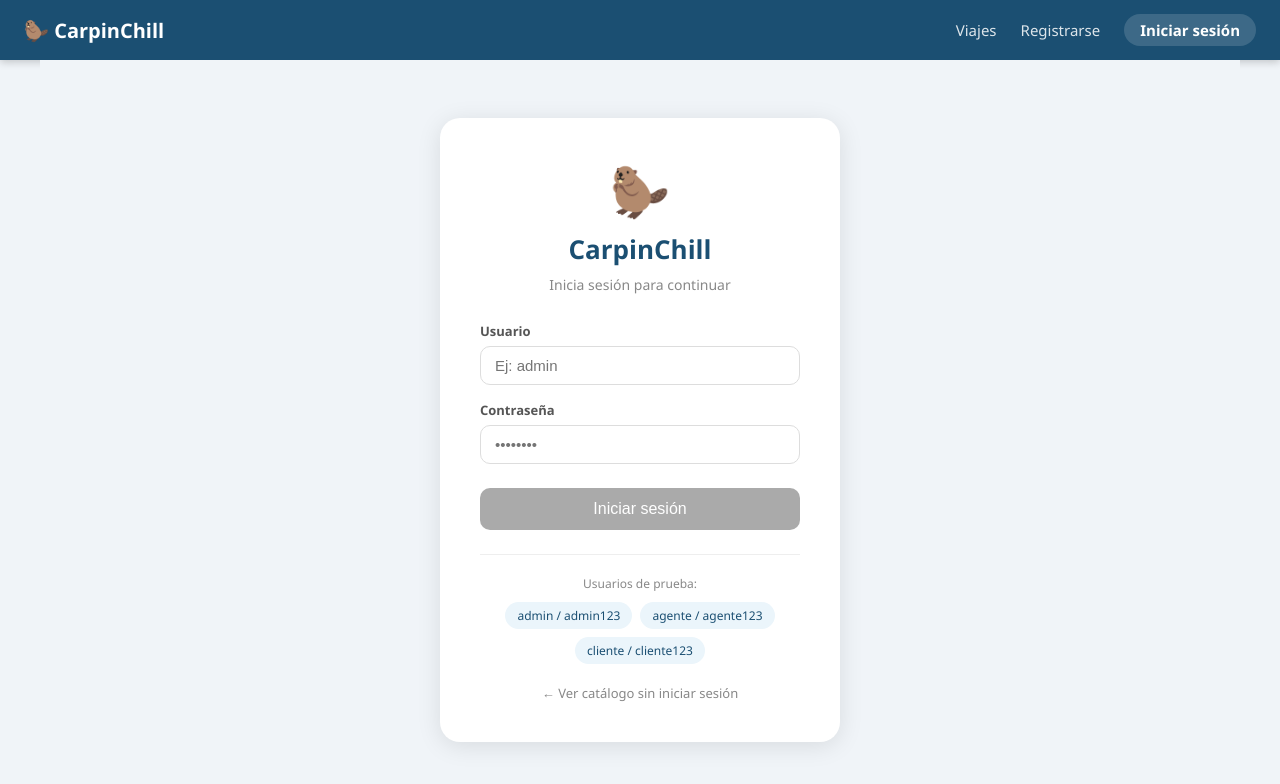
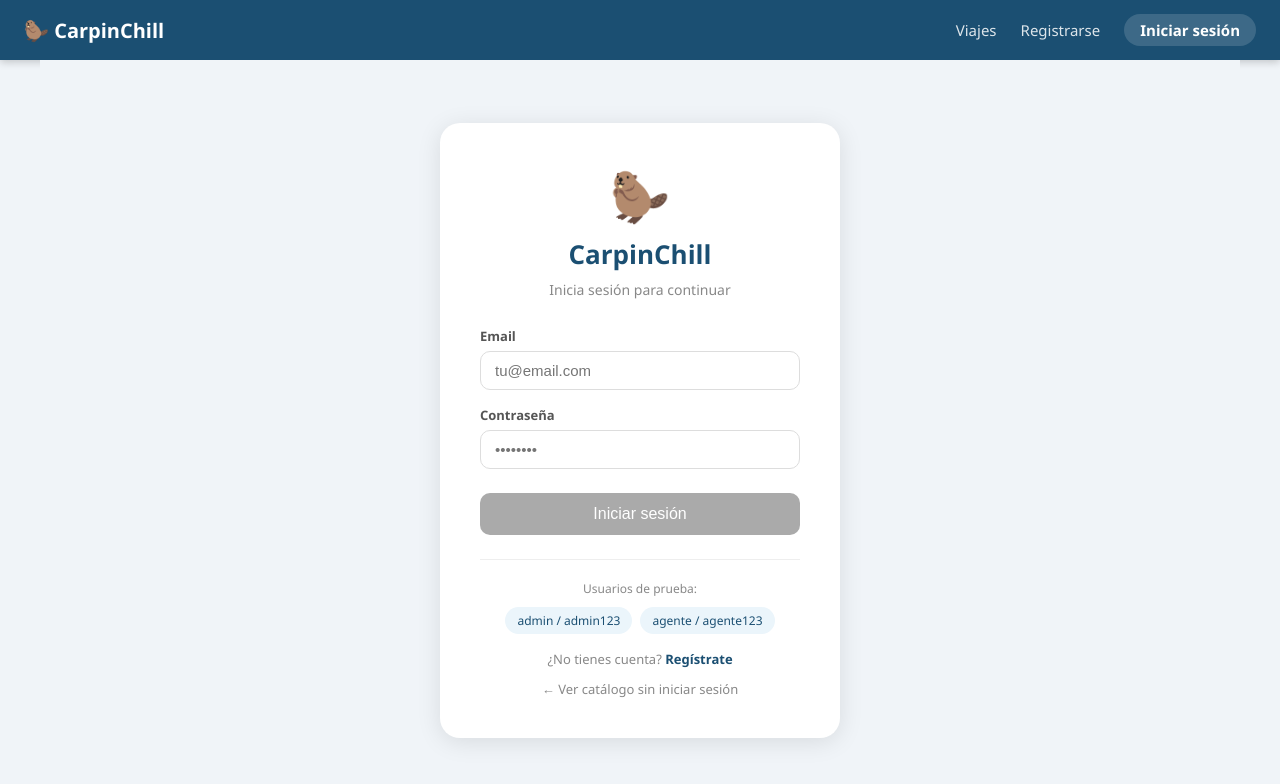
Before and after one commit to camilopena1/repositorioCarpinChill, an Angular app in the folder carpinchill-frontend/: page /login in a window 1280 px wide. Shown: the top 784 px of the page. Built offline with nearby package versions, Linux system fonts and the light colour scheme.

Commit message:
actualizar login

```diff
--- a/carpinchill-frontend/src/app/components/login/login.component.ts
+++ b/carpinchill-frontend/src/app/components/login/login.component.ts
@@ -16,20 +16,17 @@ import { AuthService } from '../../services/auth.service';
         <h1>CarpinChill</h1>
         <p class="login-subtitulo">Inicia sesión para continuar</p>
 
-        <!-- Mensaje de error -->
         <div *ngIf="errorMensaje" class="login-error">
           ⚠️ {{ errorMensaje }}
         </div>
 
-        <!-- Formulario -->
         <div class="login-form">
-
           <div class="campo">
-            <label>Usuario</label>
+            <label>Email</label>
             <input
-              type="text"
-              [(ngModel)]="username"
-              placeholder="Ej: admin"
+              type="email"
+              [(ngModel)]="email"
+              placeholder="tu@email.com"
               [disabled]="cargando"
               (keyup.enter)="iniciarSesion()"
             />
@@ -49,23 +46,21 @@ import { AuthService } from '../../services/auth.service';
           <button
             class="btn-entrar"
             (click)="iniciarSesion()"
-            [disabled]="cargando || !username || !password"
+            [disabled]="cargando || !email || !password"
           >
             {{ cargando ? 'Entrando...' : 'Iniciar sesión' }}
           </button>
-
         </div>
 
-        <!-- Usuarios de prueba -->
         <div class="usuarios-prueba">
           <p>Usuarios de prueba:</p>
           <div class="prueba-chips">
-            <span (click)="rellenar('admin','admin123')">admin / admin123</span>
-            <span (click)="rellenar('agente','agente123')">agente / agente123</span>
-            <span (click)="rellenar('cliente','cliente123')">cliente / cliente123</span>
+            <span (click)="rellenar('admin@carpinchill.com','admin123')">admin / admin123</span>
+            <span (click)="rellenar('agente@carpinchill.com','agente123')">agente / agente123</span>
           </div>
         </div>
 
+        <p class="registro-link">¿No tienes cuenta? <a routerLink="/registro">Regístrate</a></p>
         <a routerLink="/viajes" class="link-volver">← Ver catálogo sin iniciar sesión</a>
 
       </div>
@@ -93,7 +88,6 @@ import { AuthService } from '../../services/auth.service';
     .login-logo { font-size: 48px; margin-bottom: 8px; }
     h1 { margin: 0 0 8px; color: #1B4F72; font-size: 26px; }
     .login-subtitulo { color: #888; margin: 0 0 28px; font-size: 14px; }
-
     .login-error {
       background: #fef3f3;
       color: #c0392b;
@@ -102,19 +96,9 @@ import { AuthService } from '../../services/auth.service';
       margin-bottom: 20px;
       font-size: 14px;
     }
-
     .login-form { text-align: left; }
-    .campo {
-      display: flex;
-      flex-direction: column;
-      gap: 6px;
-      margin-bottom: 16px;
-    }
-    .campo label {
-      font-size: 13px;
-      font-weight: 600;
-      color: #555;
-    }
+    .campo { display: flex; flex-direction: column; gap: 6px; margin-bottom: 16px; }
+    .campo label { font-size: 13px; font-weight: 600; color: #555; }
     .campo input {
       padding: 10px 14px;
       border: 1px solid #ddd;
@@ -122,11 +106,7 @@ import { AuthService } from '../../services/auth.service';
       font-size: 15px;
       transition: border-color 0.2s;
     }
-    .campo input:focus {
-      outline: none;
-      border-color: #1B4F72;
-    }
-
+    .campo input:focus { outline: none; border-color: #1B4F72; }
     .btn-entrar {
       width: 100%;
       padding: 12px;
@@ -141,19 +121,13 @@ import { AuthService } from '../../services/auth.service';
     }
     .btn-entrar:hover:not(:disabled) { background: #154360; }
     .btn-entrar:disabled { background: #aaa; cursor: not-allowed; }
-
     .usuarios-prueba {
       margin-top: 24px;
       padding-top: 20px;
       border-top: 1px solid #eee;
     }
     .usuarios-prueba p { color: #888; font-size: 12px; margin: 0 0 10px; }
-    .prueba-chips {
-      display: flex;
-      flex-wrap: wrap;
-      gap: 8px;
-      justify-content: center;
-    }
+    .prueba-chips { display: flex; flex-wrap: wrap; gap: 8px; justify-content: center; }
     .prueba-chips span {
       background: #EBF5FB;
       color: #1B4F72;
@@ -164,10 +138,11 @@ import { AuthService } from '../../services/auth.service';
       transition: background 0.2s;
     }
     .prueba-chips span:hover { background: #D6EAF8; }
-
+    .registro-link { color: #888; font-size: 13px; margin: 16px 0 0; }
+    .registro-link a { color: #1B4F72; font-weight: 600; text-decoration: none; }
     .link-volver {
       display: block;
-      margin-top: 20px;
+      margin-top: 12px;
       color: #888;
       font-size: 13px;
       text-decoration: none;
@@ -177,7 +152,7 @@ import { AuthService } from '../../services/auth.service';
 })
 export class LoginComponent {
 
-  username = '';
+  email = '';
   password = '';
   cargando = false;
   errorMensaje = '';
@@ -185,30 +160,24 @@ export class LoginComponent {
   constructor(private authService: AuthService, private router: Router) {}
 
   iniciarSesion(): void {
-    if (!this.username || !this.password) return;
-
+    if (!this.email || !this.password) return;
     this.cargando = true;
     this.errorMensaje = '';
 
-    this.authService.login({ username: this.username, password: this.password }).subscribe({
-      next: (respuesta) => {
+    this.authService.login({ email: this.email, password: this.password }).subscribe({
+      next: () => {
         this.cargando = false;
-        if (respuesta.autenticado) {
-          this.router.navigate(['/viajes']);
-        } else {
-          this.errorMensaje = respuesta.mensaje;
-        }
+        this.router.navigate(['/viajes']);
       },
       error: () => {
         this.cargando = false;
-        this.errorMensaje = 'Usuario o contraseña incorrectos.';
+        this.errorMensaje = 'Email o contraseña incorrectos.';
       }
     });
   }
 
-  // Rellena el formulario con credenciales de prueba al hacer clic
-  rellenar(usuario: string, pass: string): void {
-    this.username = usuario;
+  rellenar(email: string, pass: string): void {
+    this.email = email;
     this.password = pass;
     this.errorMensaje = '';
   }
```
